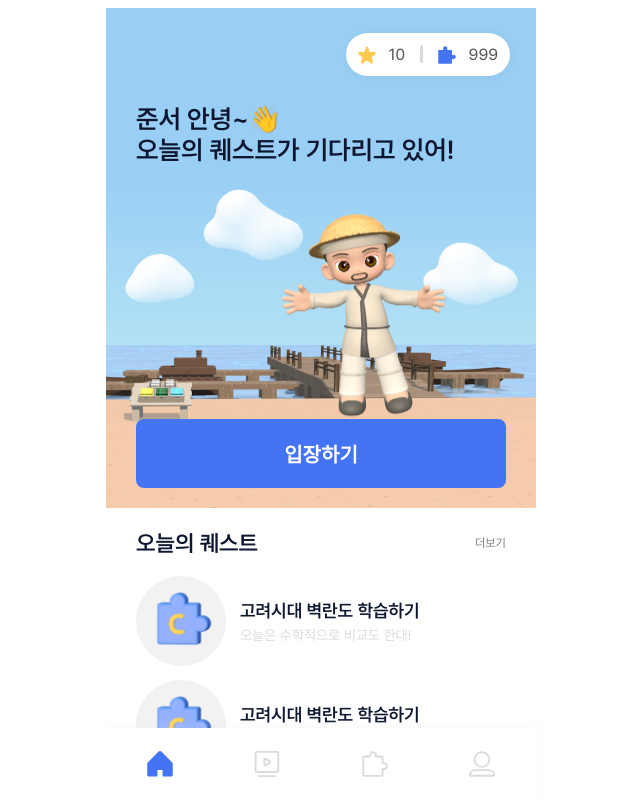
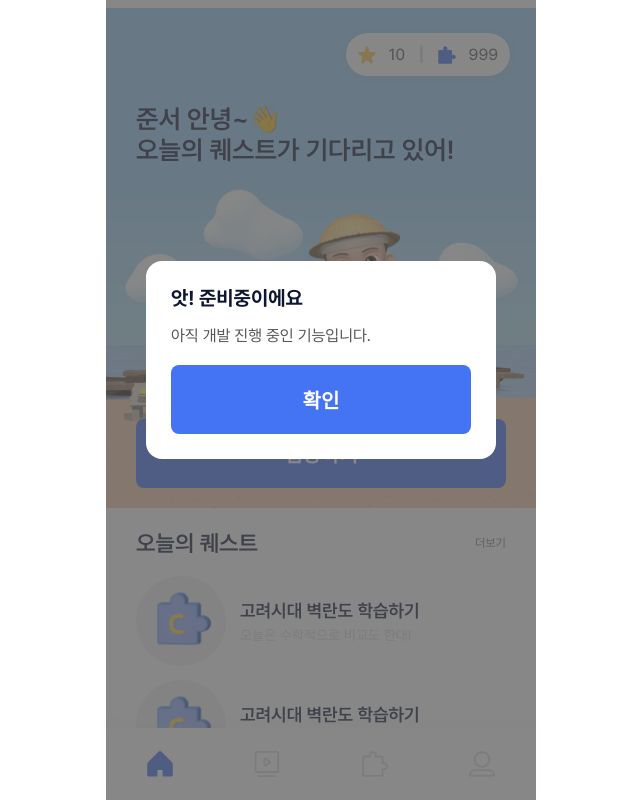
Before and after one commit to twoju/codetory, a React (Vite) app in the folder frontend/: page / in a window 1280 px wide. Both pictures are taken after a click on the button "입장하기". Shown: the top 800 px of the page, without its empty margins (327-967 px from the left). Built offline with nearby package versions, Linux system fonts and the light colour scheme; what emotion-reset would draw is missing.

Commit message:
feat: alert modal 컴포넌트 생성

```diff
--- /dev/null
+++ b/frontend/src/components/shared/atoms/Backdrop/index.tsx
@@ -0,0 +1,13 @@
+import { css } from '@emotion/react';
+
+function Backdrop() {
+  return <div css={DivStyle}></div>;
+}
+
+const DivStyle = css`
+  background: rgb(85, 85, 85, 0.7);
+  width: 100%;
+  height: 100%;
+`;
+
+export default Backdrop;
--- /dev/null
+++ b/frontend/src/components/shared/molecules/AlertModal/index.tsx
@@ -0,0 +1,67 @@
+import { css } from '@emotion/react';
+import Backdrop from '../../atoms/Backdrop';
+import Button from '../../atoms/Button';
+import { black, gray3 } from '../../../../styles/ColorSystem';
+
+interface Props {
+  title: string;
+  content: string;
+  onClose: (e?: React.MouseEvent<HTMLElement>) => void;
+  isOpen: boolean;
+}
+
+function AlertModal({ title, content, onClose, isOpen }: Props) {
+  if (!isOpen) {
+    return null;
+  }
+
+  return (
+    <div css={DivStyle}>
+      <Backdrop />
+      <div css={ModalStyle}>
+        <div css={TitleStyle}>{title}</div>
+        <div css={ConStyle}>{content}</div>
+        <Button themes="default" text="확인" onClick={onClose} />
+      </div>
+    </div>
+  );
+}
+
+const DivStyle = css`
+  width: min(100%, 430px);
+  height: 100vh;
+  position: fixed;
+  top: 0;
+  z-index: 10;
+`;
+
+const ModalStyle = css`
+  width: fit-content;
+  height: fit-content;
+  min-width: 30rem;
+  padding: 2.5rem;
+  background-color: white;
+  border-radius: 1.6rem;
+  position: absolute;
+  top: 45%;
+  left: 50%;
+  transform: translate(-50%, -50%);
+`;
+
+const TitleStyle = css`
+  color: ${black};
+  margin-bottom: 1.6rem;
+  font-size: 2rem;
+  font-weight: 700;
+  line-height: normal;
+`;
+
+const ConStyle = css`
+  color: ${gray3};
+  font-size: 1.6rem;
+  font-weight: 400;
+  line-height: normal;
+  margin-bottom: 2rem;
+`;
+
+export default AlertModal;
--- a/frontend/src/pages/Home.tsx
+++ b/frontend/src/pages/Home.tsx
@@ -1,4 +1,4 @@
-import { useEffect, useRef } from 'react';
+import { useEffect, useRef, useState } from 'react';
 import { adminApi } from '../apis';
 import { css } from '@emotion/react';
 import Button from '../components/shared/atoms/Button';
@@ -12,6 +12,7 @@ import MoreBtn from '../components/shared/atoms/MoreBtn';
 import TitleText from '../components/shared/atoms/TitleText';
 import StoryThumb from '../assets/pngs/storyThumb.png';
 import mouseSwipe from '../utils/mouseSwipe';
+import AlertModal from '../components/shared/molecules/AlertModal';
 
 const name = '준서';
 
@@ -54,11 +55,17 @@ const storyListDummy = [
 
 function Home() {
   const tabSwipeRef = useRef<HTMLDivElement>(null);
+  const [isAlert, setIsAlert] = useState<boolean>(false);
   mouseSwipe(tabSwipeRef);
 
   useEffect(() => {
     adminApi.homeTest().then((res) => console.log(res));
   }, []);
+
+  const alertHandler = () => {
+    setIsAlert((pre) => !pre);
+    console.log('clicked');
+  };
   return (
     <div css={HomeStyle}>
       <div css={DivLayout}>
@@ -67,7 +74,7 @@ function Home() {
         </div>
         <img src={character} css={CharStyle} alt="character" />
         <div css={DivBtn}>
-          <Button text="입장하기" themes="default" />
+          <Button text="입장하기" themes="default" onClick={alertHandler} />
         </div>
       </div>
       <div css={BottomLayout}>
@@ -91,6 +98,12 @@ function Home() {
           <Button themes="ghost" text="다른 이야기" />
         </div>
       </div>
+      <AlertModal
+        isOpen={isAlert}
+        onClose={alertHandler}
+        title={'앗! 준비중이에요'}
+        content={'아직 개발 진행 중인 기능입니다.'}
+      />
     </div>
   );
 }
```
Also changed, not shown: 1 other file (tests, documents, lock files or other folders).
